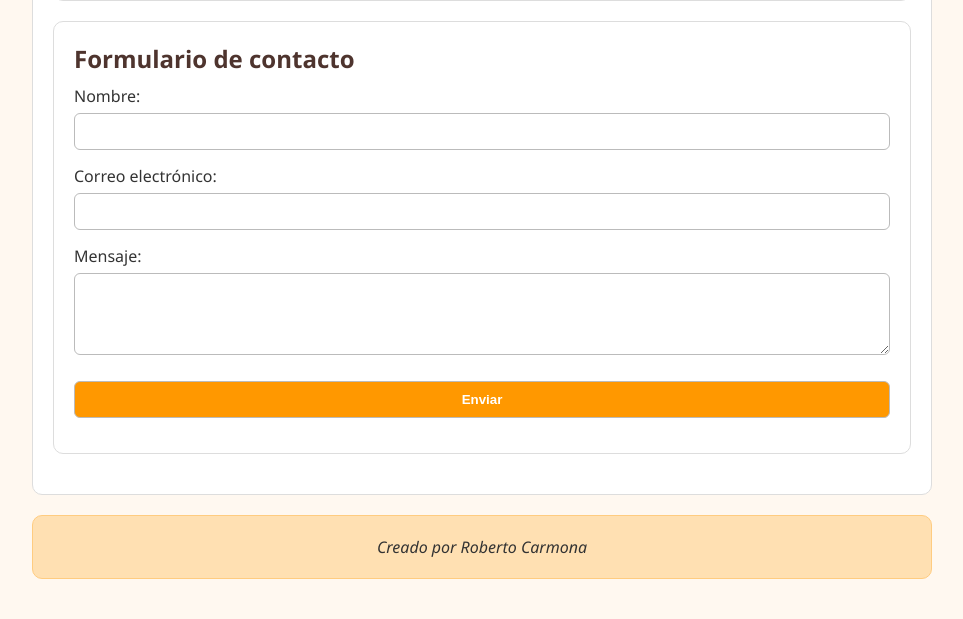
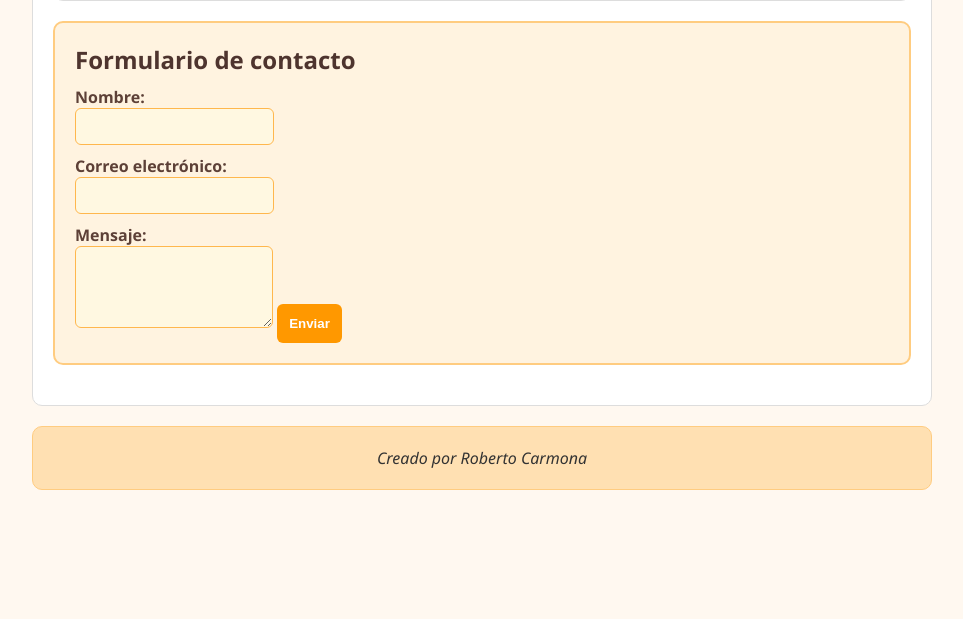
Before and after one commit to rcarmonacl/ejemplos, a PHP site: page /panqueques-box-model.html in a window 1280 px wide. Shown: the part 1908-2527 px from the top of the page, without its empty margins (158-1121 px from the left). After the commit the page ends 2398 px from the top, so only its background shows below. Run offline with PHP 8.4, Linux system fonts and the light colour scheme.

Commit message:
Update estilos2.css

```diff
--- a/estilos2.css
+++ b/estilos2.css
@@ -94,19 +94,40 @@ h1 {
   transform: scale(1.05);
 }
 
-.form input, .form textarea, .form select {
-  width: 100%;
-  padding: 10px;
-  margin-top: 6px;
-  margin-bottom: 15px;
-  border: 1px solid #bbb;
-  border-radius: 6px;
+/* Estilo general para la sección del formulario */
+#contacto {
+  background-color: #fff3e0; /* color cálido suave */
+  border: 2px solid #ffcc80;
 }
 
+/* Estilo para etiquetas del formulario */
+.form label {
+  display: block;
+  font-weight: bold;
+  color: #5d4037;
+  margin-top: 10px;
+}
+
+/* Input, textarea y select con fondo claro */
+.form input[type="text"],
+.form input[type="email"],
+.form textarea {
+  background-color: #fff8e1;
+  border: 1px solid #ffb74d;
+  padding: 10px;
+  border-radius: 6px;
+  color: #4e342e;
+}
+
+/* Botón de enviar con colores vivos */
 .form input[type="submit"] {
   background-color: #ff9800;
   color: white;
   font-weight: bold;
+  padding: 12px;
+  border: none;
+  border-radius: 6px;
+  margin-top: 15px;
   cursor: pointer;
   transition: background-color 0.3s ease;
 }
```
